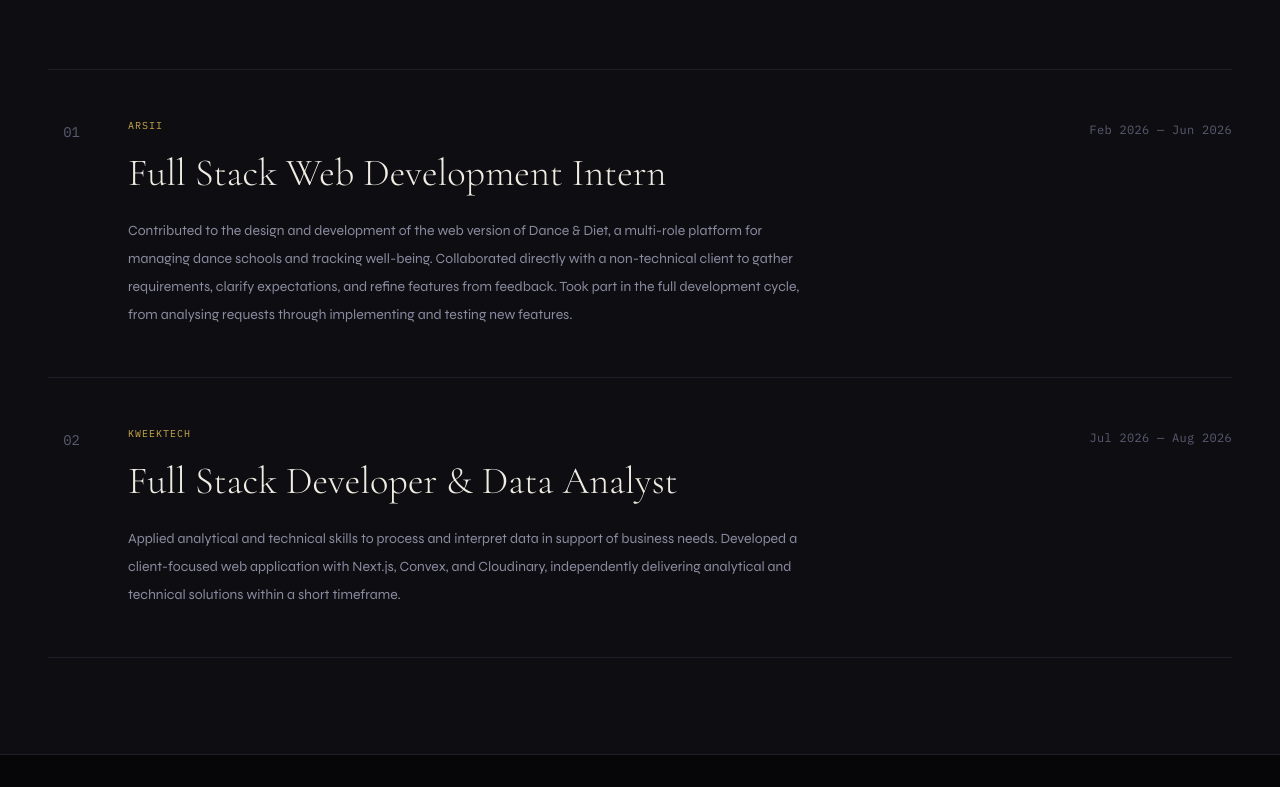
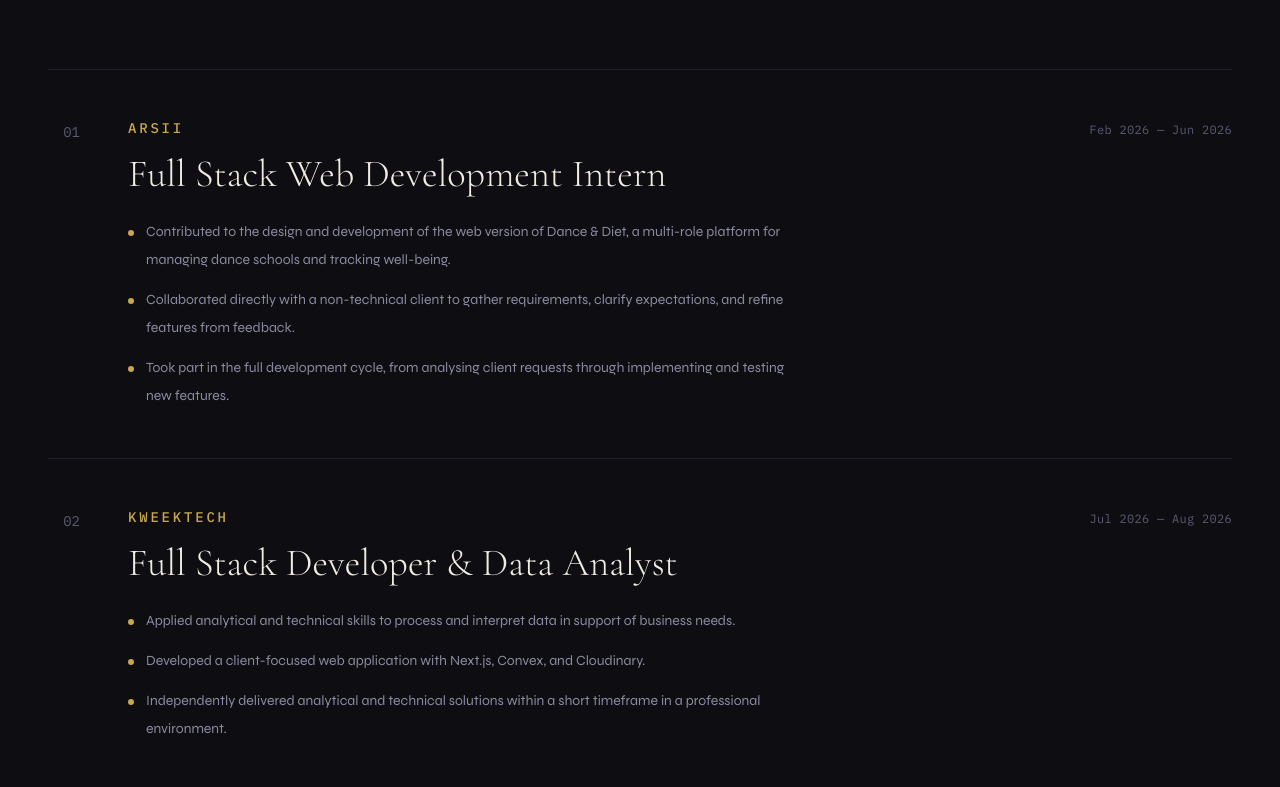
Before and after one commit to Salah-mbarki/Portfolio, a Next.js app: page / in a window 1280 px wide. Shown: the part 2553-3340 px from the top of the page. Built offline with nearby package versions, Linux system fonts and the light colour scheme.

Commit message:
fix experience section layout

```diff
--- a/components/Experience.tsx
+++ b/components/Experience.tsx
@@ -7,15 +7,21 @@ const experiences = [
     role: "Full Stack Web Development Intern",
     company: "ARSII",
     dates: "Feb 2026 — Jun 2026",
-    description:
-      "Contributed to the design and development of the web version of Dance & Diet, a multi-role platform for managing dance schools and tracking well-being. Collaborated directly with a non-technical client to gather requirements, clarify expectations, and refine features from feedback. Took part in the full development cycle, from analysing requests through implementing and testing new features.",
+    description: [
+      "Contributed to the design and development of the web version of Dance & Diet, a multi-role platform for managing dance schools and tracking well-being.",
+      "Collaborated directly with a non-technical client to gather requirements, clarify expectations, and refine features from feedback.",
+      "Took part in the full development cycle, from analysing client requests through implementing and testing new features.",
+    ],
   },
   {
     role: "Full Stack Developer & Data Analyst",
     company: "KweekTech",
     dates: "Jul 2026 — Aug 2026",
-    description:
-      "Applied analytical and technical skills to process and interpret data in support of business needs. Developed a client-focused web application with Next.js, Convex, and Cloudinary, independently delivering analytical and technical solutions within a short timeframe.",
+    description: [
+      "Applied analytical and technical skills to process and interpret data in support of business needs.",
+      "Developed a client-focused web application with Next.js, Convex, and Cloudinary.",
+      "Independently delivered analytical and technical solutions within a short timeframe in a professional environment.",
+    ],
   },
 ];
 
@@ -47,7 +53,7 @@ export default function Experience() {
             <span className="font-mono text-sm text-muted pt-1 text-right">0{index + 1}</span>
 
             <div>
-              <p className="font-mono text-[10px] tracking-widest uppercase text-accent mb-4">
+              <p className="font-mono text-sm font-medium tracking-[0.2em] uppercase text-accent mb-3">
                 {experience.company}
               </p>
               <h3
@@ -56,7 +62,14 @@ export default function Experience() {
               >
                 {experience.role}
               </h3>
-              <p className="text-sm text-muted2 leading-loose max-w-2xl">{experience.description}</p>
+              <ul className="max-w-2xl space-y-3">
+                {experience.description.map((item) => (
+                  <li key={item} className="flex gap-3 text-sm text-muted2 leading-loose">
+                    <span className="mt-3 h-1.5 w-1.5 shrink-0 rounded-full bg-accent" aria-hidden="true" />
+                    <span>{item}</span>
+                  </li>
+                ))}
+              </ul>
             </div>
 
             <time className="font-mono text-xs text-muted tracking-wide pt-1 whitespace-nowrap">
```
